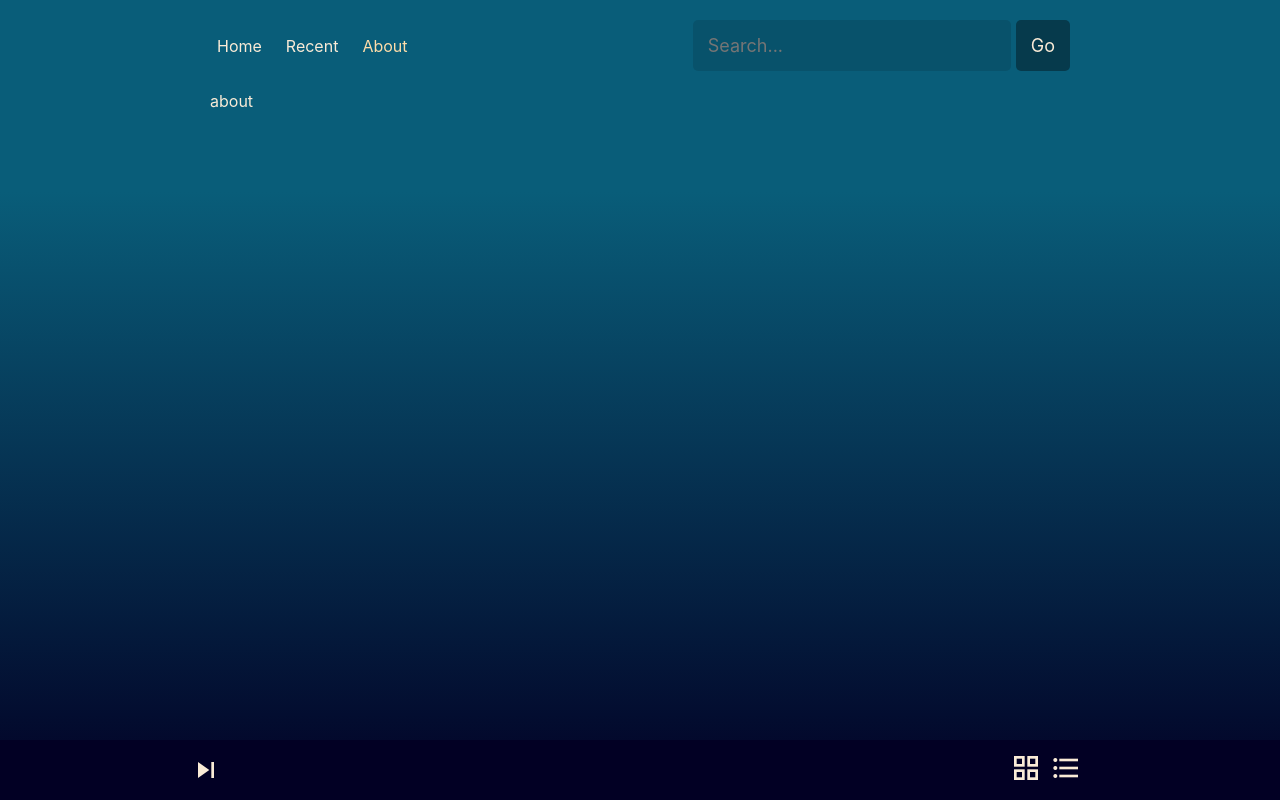
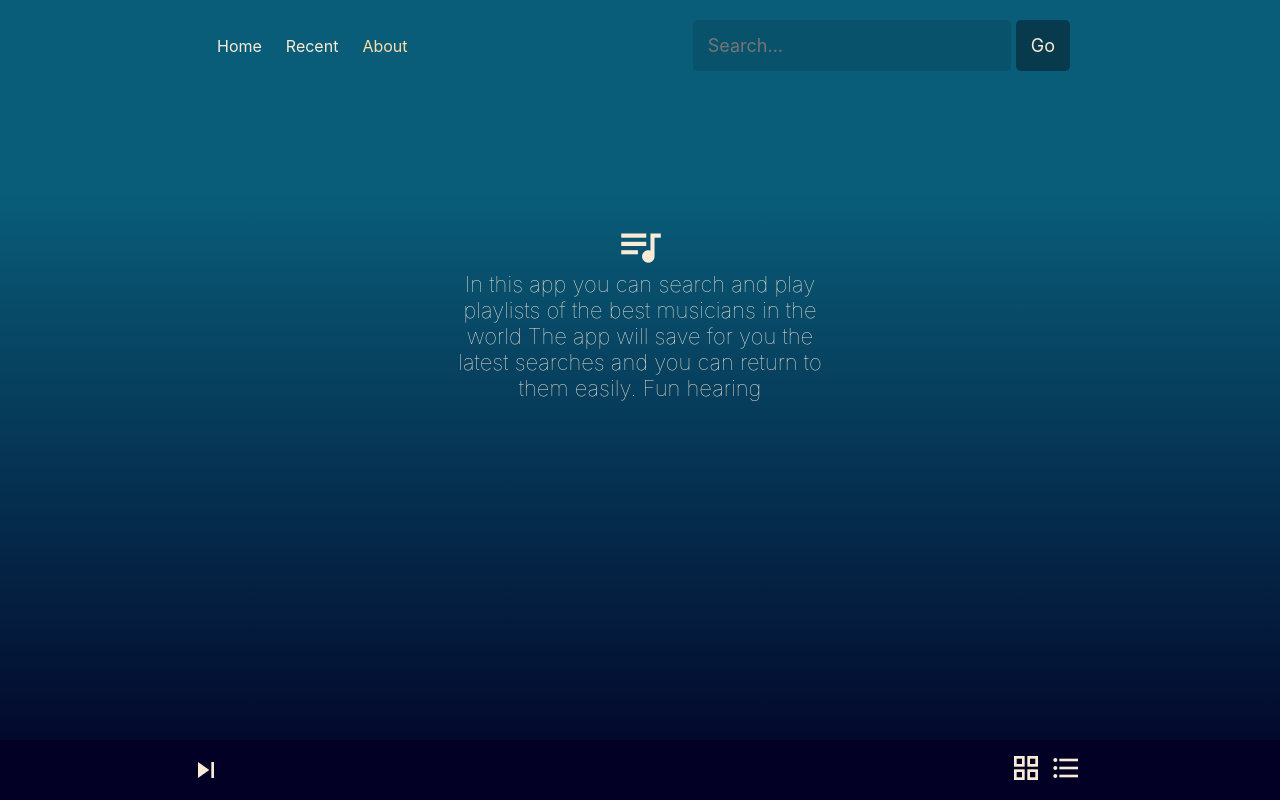
Before and after one commit to yaakovmargalit/hot-playlist, a React (Create React App) app: page /hot-playlist/about in a window 1280 px wide. Built offline with nearby package versions, Linux system fonts and the light colour scheme.

Commit message:
added about page

```diff
--- a/public/index.html
+++ b/public/index.html
@@ -26,7 +26,7 @@
       work correctly both with client-side routing and a non-root public URL.
       Learn how to configure a non-root public URL by running `npm run build`.
     -->
-    <title>Hot playlist</title>
+    <title>Hot Playlist</title>
   </head>
   <body>
     <noscript>You need to enable JavaScript to run this app.</noscript>
--- a/src/App.jsx
+++ b/src/App.jsx
@@ -8,9 +8,6 @@ function App() {
     <Router>
       <div className="App">
         <main className=''>
-          {/* <Switch>
-            <Route component={HomePage} path={'/'} />
-          </Switch> */}
           <HomePage/>
         </main>
       </div>
--- a/src/assets/scss/global.scss
+++ b/src/assets/scss/global.scss
@@ -18,6 +18,7 @@
 @import "pages/home";
 @import "pages/image-container";
 @import "pages/recent-searches";
+@import "pages/about";
 
 
 // Components
--- /dev/null
+++ b/src/assets/scss/pages/_about.scss
@@ -0,0 +1,20 @@
+.about-page{
+    height: 100%;
+
+    .about-content{
+        display: flex;
+        flex-direction: column;
+        justify-content: center;
+        align-items: center;
+        margin-top: 150px;
+        span{
+            font-size: 50px;
+        }
+        p{
+            width: 400px;
+            text-align: center;
+            font-size: 22px;
+            font-weight: 100;
+        }
+    }
+}
--- a/src/assets/scss/pages/_home.scss
+++ b/src/assets/scss/pages/_home.scss
@@ -9,6 +9,9 @@
         font-weight: 900;
         color: rgba(7, 7, 7, 0.452);
     }
+    .app-center{
+        height: 100%;
+    }
 }
 
 .fade-enter{
@@ -17,6 +20,6 @@
 }
 
 .fade-enter.fade-enter-active{
-    opacity: 1;
+    opacity: 0.5;
     transition: opacity 200ms ease-in;
 }
--- a/src/pages/AboutPage.jsx
+++ b/src/pages/AboutPage.jsx
@@ -1,8 +1,15 @@
 
-export  function AboutPage() {
+export function AboutPage() {
     return (
-        <div>
-            about
+        <div className="about-page">
+        <div className="about-content">
+            <span class="material-icons">
+                queue_music
+            </span>
+            <p>In this app you can search and play playlists of the best musicians in the world
+                The app will save for you the latest searches and you can return to them easily.
+                Fun hearing</p>
+        </div>
         </div>
     )
 }
--- a/src/pages/HomePage.jsx
+++ b/src/pages/HomePage.jsx
@@ -55,9 +55,9 @@ export function HomePage() {
         <div className="home-page ">
             <div className="container">
                 <AppHeader onSearch={onSearch} />
-                <TransitionGroup>
+                <TransitionGroup className='app-center'>
                     <CSSTransition timeout={200} classNames='fade' key={loc.key}>
-                        <Switch location={loc}>
+                        <Switch location={loc} >
                             <Route component={ImageContainer} path={'/hot-playlist/player'} />
                             <Route component={RecentSearches} path={'/hot-playlist/recent-searches'} />
                             <Route component={AboutPage} path={'/hot-playlist/about'} />
```
Also changed, not shown: 1 other file (tests, documents, lock files or other folders).
